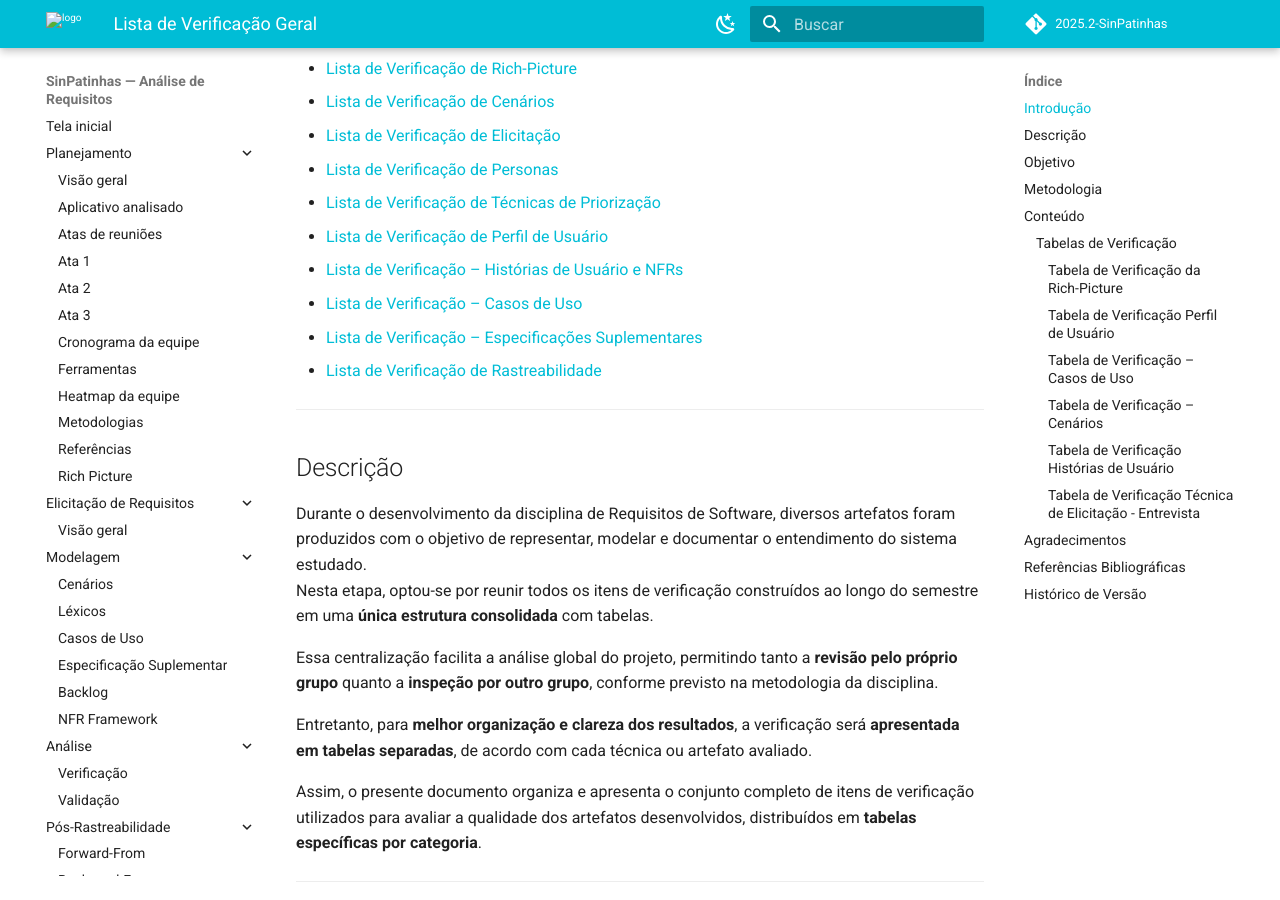
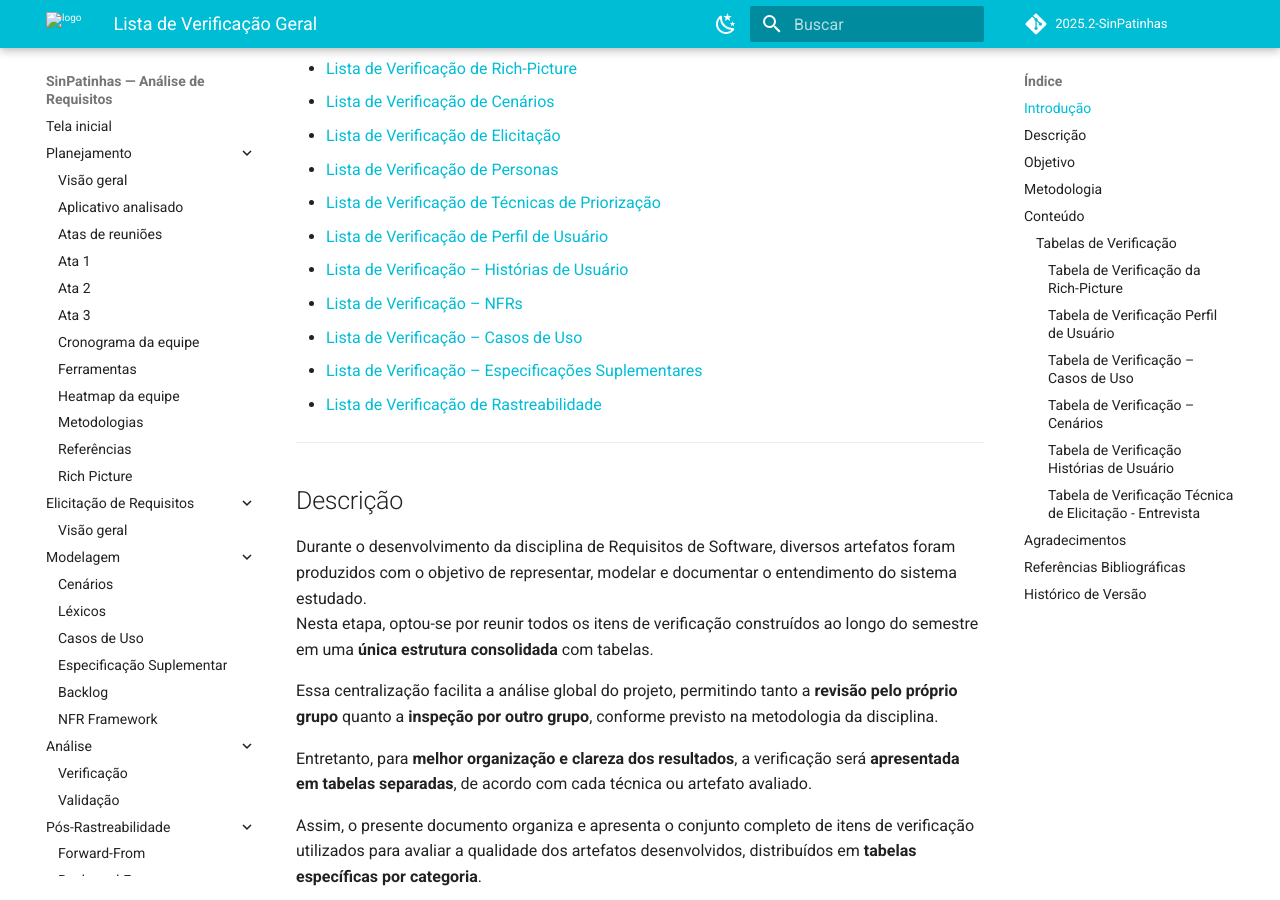
Before and after one commit to Requisitos-de-Software/2025.2-SinPatinhas, an MkDocs documentation site: the page built from docs/analise/verificacao_geral.md, in a window 1280 px wide and 900 px high, scrolled down 749 px. Built offline with MkDocs 1.6.1 and Material for MkDocs 9.7.7, drawn with Linux system fonts in a browser that asks for light colours; comment, search, counter and statistics services are not loaded.

Commit message:
Alteração tabela

```diff
--- a/docs/analise/verificacao_geral.md
+++ b/docs/analise/verificacao_geral.md
@@ -21,7 +21,8 @@ Abaixo estão os links para as **páginas unitárias** de lista de verificação
 - [Lista de Verificação de Personas](../elicitacao/listas_verificacao/lista_personas.md)
 - [Lista de Verificação de Técnicas de Priorização](../elicitacao/listas_verificacao/lista_tecnicas_priorizacao.md)
 - [Lista de Verificação de Perfil de Usuário](../elicitacao/listas_verificacao/lista_verificacao_perfil_usuario.md)
-- [Lista de Verificação – Histórias de Usuário e NFRs](../modelagem/listas_verificacao/listas_verificacao_HUB_e_NFR.md)
+- [Lista de Verificação – Histórias de Usuário](../elicitacao/listas_verificacao/lv_hu.md)
+- [Lista de Verificação – NFRs](../modelagem/listas_verificacao/listas_verificacao_HUB_e_NFR.md)
 - [Lista de Verificação – Casos de Uso](../modelagem/listas_verificacao/listas_verificacaocasos_de_uso.md)
 - [Lista de Verificação – Especificações Suplementares](../modelagem/listas_verificacao/listas_verificacaoespecifi_suple.md)
 - [Lista de Verificação de Rastreabilidade](../elicitacao/listas_verificacao/lista_de_verificacao_rastreabilidade.md)
```
